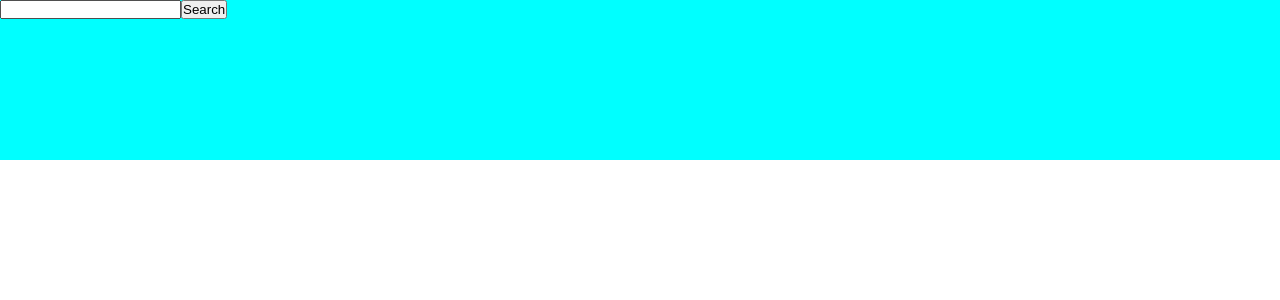
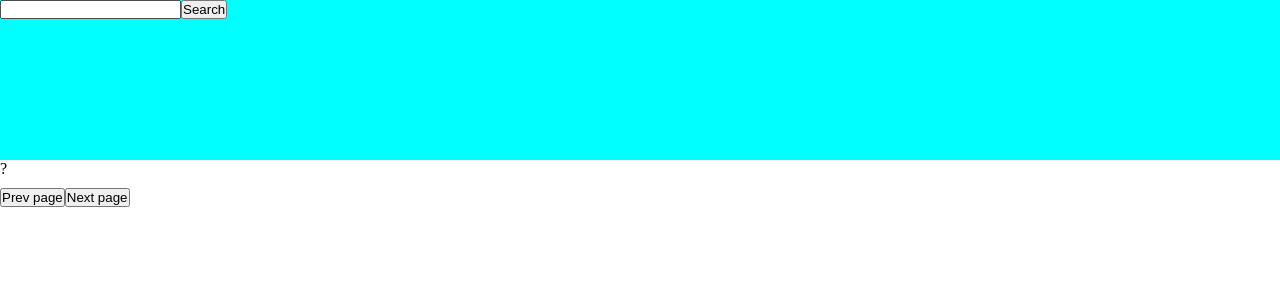
Before and after one commit to FedAliaks/RS-REACT-mirror, a React (Vite) app in the folder rs-school-react/: page / in a window 1280 px wide. Shown: the top 300 px of the page. Built offline with nearby package versions, Linux system fonts and the light colour scheme.

Commit message:
feat: add button for pagination

```diff
--- a/rs-school-react/src/App.tsx
+++ b/rs-school-react/src/App.tsx
@@ -7,6 +7,7 @@ import { MovieDescription } from './types';
 export type SetMovieArrFunction = (arr: MovieDescription[]) => void;
 export interface AppState {
   moviesArray: MovieDescription[];
+  countResults: number;
 }
 
 export class App extends React.Component<{}, AppState> {
@@ -15,6 +16,7 @@ export class App extends React.Component<{}, AppState> {
     this.setMoviesArray = this.setMoviesArray.bind(this);
     this.state = {
       moviesArray: [] as MovieDescription[],
+      countResults: 0,
     };
   }
 
@@ -28,7 +30,10 @@ export class App extends React.Component<{}, AppState> {
     return (
       <div className="app">
         <Header setMovieArray={this.setMoviesArray} />
-        <Main moviesArray={this.state.moviesArray} />
+        <Main
+          moviesArray={this.state.moviesArray}
+          countResults={this.state.countResults}
+        />
       </div>
     );
   }
--- a/rs-school-react/src/components/main/Main.tsx
+++ b/rs-school-react/src/components/main/Main.tsx
@@ -2,19 +2,26 @@ import React from 'react';
 import './styles.css';
 import { MovieDescription } from '../../types';
 import MovieCard from '../movie-card/MovieCard';
+import ButtonMain from './components/ButtonMain';
 
 export interface MainProps {
   moviesArray: MovieDescription[];
+  countResults: number;
 }
 
 type Props = Readonly<MainProps>;
 export default class Main extends React.Component<Props> {
   render() {
     return (
-      <div className="movie-section">
-        {this.props.moviesArray.map((item, index) => {
-          return <MovieCard key={index} movie={item} />;
-        })}
+      <div>
+        {this.props.moviesArray.length > 1} ?
+        <div className="movie-section">
+          {this.props.moviesArray.map((item, index) => {
+            return <MovieCard key={index} movie={item} />;
+          })}
+        </div>
+        <ButtonMain content="Prev page" isActive={true} />
+        <ButtonMain content="Next page" isActive={false} />
       </div>
     );
   }
--- /dev/null
+++ b/rs-school-react/src/components/main/components/ButtonMain.tsx
@@ -0,0 +1,20 @@
+import React from 'react';
+
+export interface ButtonMainProps {
+  content: string;
+  isActive: boolean;
+}
+
+type Props = Readonly<ButtonMainProps>;
+
+export default class ButtonMain extends React.Component<Props> {
+  render() {
+    return (
+      <button
+        className={this.props.isActive ? 'button button_active' : 'button'}
+      >
+        {this.props.content}
+      </button>
+    );
+  }
+}
```
Also changed, not shown: rs-school-react/src/components/main/components/styles.css (added).
